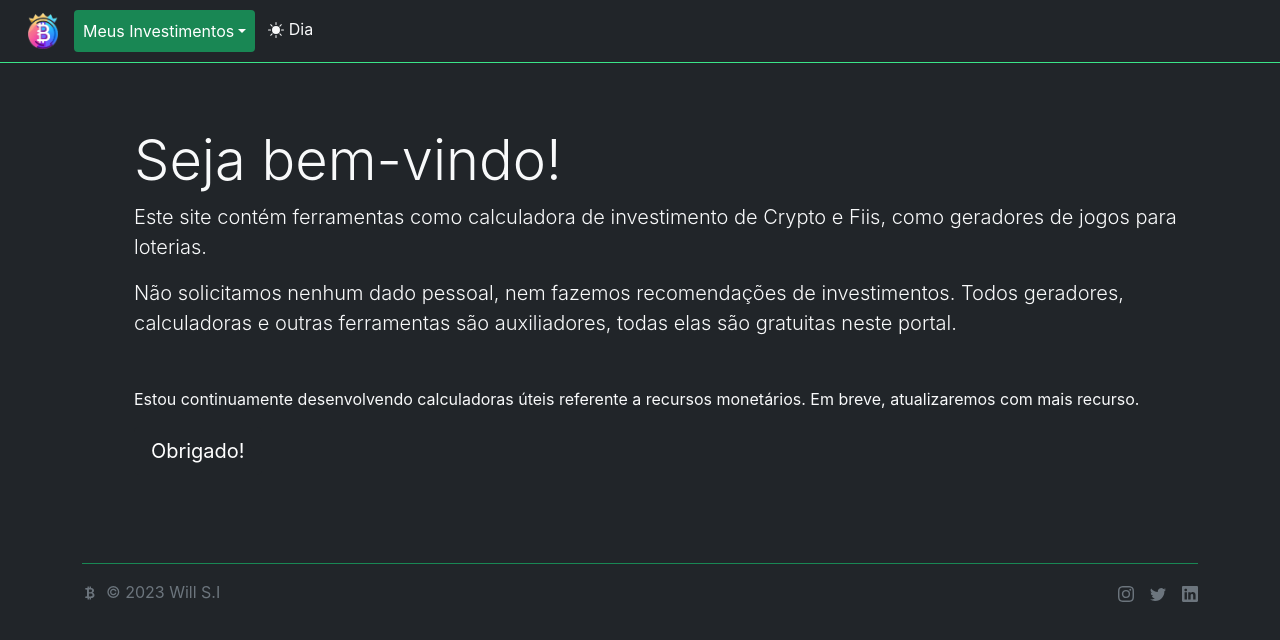
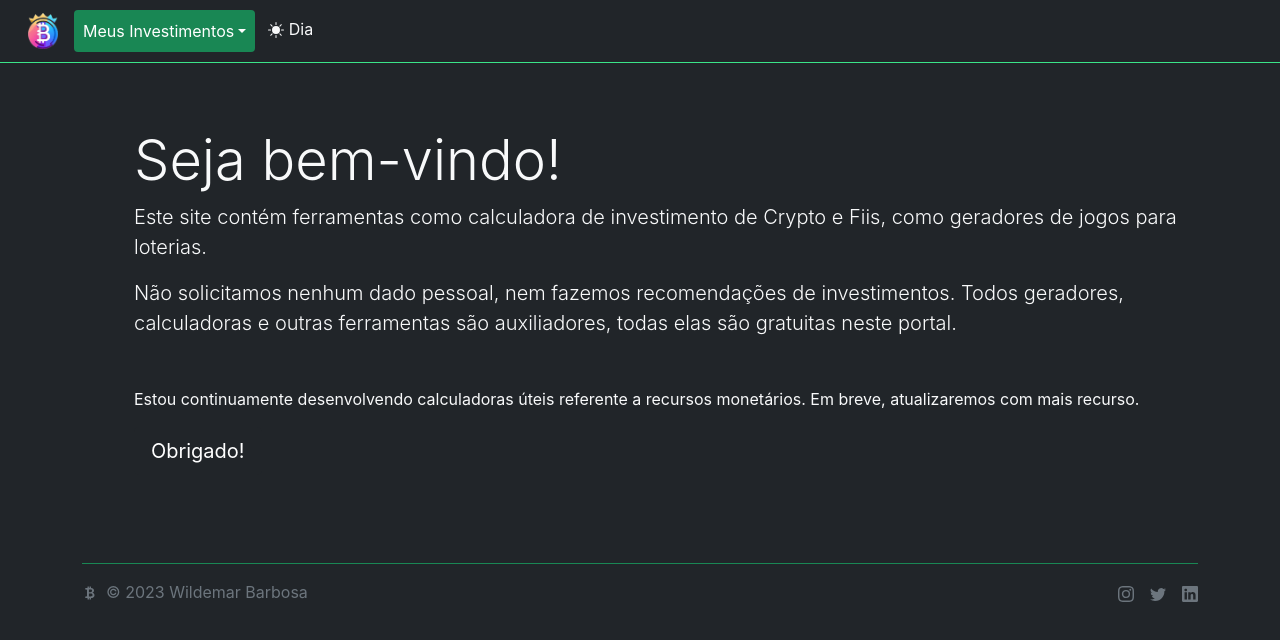
Before and after one commit to demaroto/balancecrypto, a React (Create React App) app: page / in a window 1280 px wide. Shown: the top 640 px of the page. Built offline with nearby package versions, Linux system fonts and the light colour scheme.

Commit message:
update footer

```diff
--- a/src/components/Footer.Component.js
+++ b/src/components/Footer.Component.js
@@ -12,7 +12,7 @@ const FooterComponent = () => {
             <a href="/" class="mb-3 me-2 mb-md-0 text-muted text-decoration-none lh-1">
                 <CurrencyBitcoin />
             </a>
-            <span className="text-muted">© {new Date().getFullYear()} Will S.I</span>
+            <span className="text-muted">© {new Date().getFullYear()} Wildemar Barbosa</span>
             </div>
 
             <ul className="nav col-md-4 justify-content-end list-unstyled d-flex">
--- a/src/components/TokenRouter.Component.js
+++ b/src/components/TokenRouter.Component.js
@@ -37,7 +37,7 @@ const TokenRouterComponent = () => {
             <a href="/" class="mb-3 me-2 mb-md-0 text-muted text-decoration-none lh-1">
                 <CurrencyBitcoin />
             </a>
-            <span className="text-muted">© {new Date().getFullYear()} Will S.I</span>
+            <span className="text-muted">© {new Date().getFullYear()} Wildemar Barbosa</span>
             </div>
 
             <ul className="nav col-md-4 justify-content-end list-unstyled d-flex">
```
